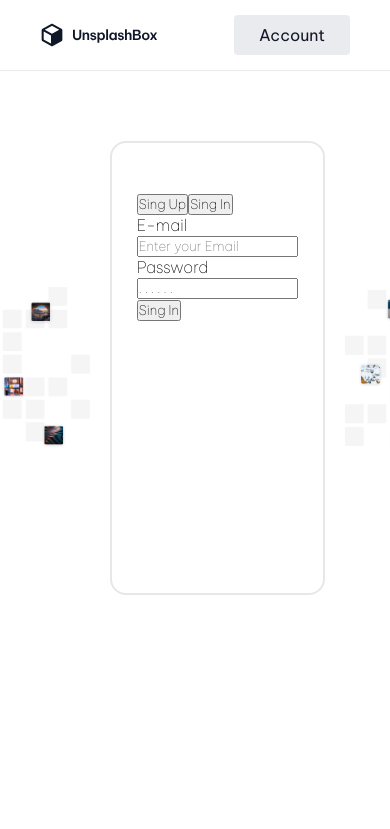
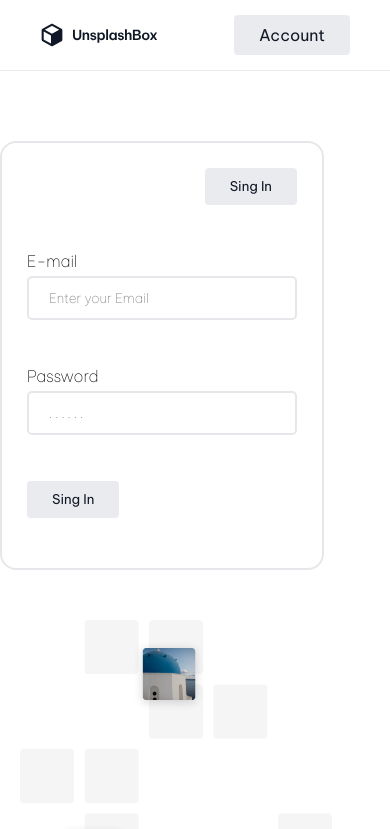
Before and after one commit to Maiky33/unplashBoxImage, a React (Create React App) app in the folder client/: page / in a window 390 px wide. Shown: the top 829 px of the page. Built offline with nearby package versions, Linux system fonts and the light colour scheme; no server answers.

Commit message:
responsive and login

```diff
--- a/client/package.json
+++ b/client/package.json
@@ -11,6 +11,7 @@
     "@types/react": "^18.3.3",
     "@types/react-dom": "^18.3.0",
     "axios": "^1.7.2",
+    "dotenv": "^16.4.5",
     "react": "^18.3.1",
     "react-dom": "^18.3.1",
     "react-hook-form": "^7.52.1",
--- a/client/src/components/FormRegister.tsx
+++ b/client/src/components/FormRegister.tsx
@@ -4,8 +4,7 @@ import "./scss/formRegister.scss"
 function FormRegister(props:any) {
 
   const {
-    onSubmitSingUp,
-    onSubmitSingIn,
+    onSubmitSingUporSingIn,
     formState,
     OnsubmitRegister,
     Errors,
@@ -16,8 +15,9 @@ function FormRegister(props:any) {
   return (
     <div className="ContainerForm">
       <div className="containeButtonsRegiter">
-        <button onClick={onSubmitSingUp} className={!formState ? "ButtonSelectedButtonSingUp" : "ButtonSingUp"} type="submit">Sing Up</button>
-        <button onClick={onSubmitSingIn} className={formState? "ButtonSelectedButtonSingIn" : "ButtonSingIn"} type="submit">Sing In</button>
+        <button onClick={onSubmitSingUporSingIn} className={"singUporSingIn"} type="submit">
+          {!formState? "Sing Up" : "Sing In"}
+        </button>
       </div>
 
       <form onSubmit={OnsubmitRegister} className="FormContain">
@@ -56,9 +56,12 @@ function FormRegister(props:any) {
           }
         </div>
 
+
+        <div className="containerButtonSingUpSend">
           <button className="ButtonSingUpSend" type="submit">
             {!formState? 'Sing Up' : 'Sing In'}
           </button>
+        </div>
       </form>
     </div>
   );
--- a/client/src/components/NavBar.tsx
+++ b/client/src/components/NavBar.tsx
@@ -12,9 +12,9 @@ import logo from "../images/Logo.svg"
 
 
 
-function NavBar() {
+function NavBar(props:any) {
 
-  let isAuthenticated = false
+  const {isAuthenticated} = props
 
   return (
     <div className="ContainerNav">
--- /dev/null
+++ b/client/src/components/SearchComponent.tsx
@@ -0,0 +1,60 @@
+import {useState,useEffect} from "react"
+import axios from 'axios';
+import "./scss/searchComponent.scss"
+
+
+
+function SearchComponent(props:any) {
+
+  const [photos, setPhotos] = useState([]);
+  const [page, setPage] = useState(1);
+  const [links, setLinks] = useState({});
+
+  const accessKey = process.env.REACT_APP_ACCESS_KEY; // Reemplaza con tu Access Key de Unsplash
+
+  const fetchPhotos = async (page:any) => {
+    try {
+      const response = await axios.get(`https://api.unsplash.com/photos`, {
+        params: {
+          page: page,
+          client_id: accessKey
+        }
+      });
+
+      setPhotos(response.data);
+      parseLinks(response.headers.link);
+    } catch (error) {
+      console.error('Error fetching photos:', error);
+    }
+  };
+
+  const parseLinks = (linkHeader:any) => {
+    const links = linkHeader.split(', ').reduce((acc:any, link:any) => {
+      const [urlPart, relPart] = link.split('; ');
+      const url = urlPart.replace(/<(.*)>/, '$1').trim();
+      const rel = relPart.replace(/rel="(.*)"/, '$1').trim();
+      acc[rel] = url;
+      return acc;
+    }, {});
+    setLinks(links);
+  };
+
+  useEffect(() => {
+    fetchPhotos(page);
+  }, [page]);
+
+  console.log("photos",photos)
+  console.log("links",links)
+
+  return (
+    <div className="containerSearchComponent">
+      <div className="titleAndSubtitleSearch">
+        <h2 className="title">Search</h2>
+        <p className="subtitle">Search high-resolution images from Unsplash</p>
+      </div>
+      <input className="inputSearch" placeholder="Enter your keywords..."/>
+    </div>
+  )
+}
+
+export default SearchComponent;
--- a/client/src/components/scss/formRegister.scss
+++ b/client/src/components/scss/formRegister.scss
@@ -1,14 +1,73 @@
 .ContainerForm{
+    display: flex;
+    flex-direction: column;
     width: 350px;
     height: 350px;
-    padding: 50px 25px;
+    padding: 25px 25px 50px 25px;
     border: 2px #E5E7EB solid;
     border-radius: 16px;
     background-color: white;
     backdrop-filter: blur(10px);
+
+
     .containeButtonsRegiter{
-        z-index: 5;
+        display: flex;
+        justify-content: end;
+
+        .singUporSingIn{
+            background-color: #E5E7EBCC;
+            color: #121826;
+            border-radius: 4px;
+            padding: 10px 25px;
+            cursor: pointer;
+            font-weight: 400;
+            border:0px;
+        }
     }
+
     .FormContain{
+        height: 100%;
+        display: flex;
+        flex-direction: column;
+        justify-content: space-between;
+
+        .containinputText{
+            display: flex;
+            flex-direction: column;
+            gap: 5px;
+
+            .passwordInput,
+            .emailInput,
+            .usernameInput{
+                height: 40px;
+                outline: none;
+                border-radius: 5px;
+                border: 2px solid #E5E7EB;
+                padding-left: 20px;
+
+            }
+
+        }
+
+        .containerButtonSingUpSend{
+            width: 100%;
+            display: flex;
+            justify-content: start;
+
+            .ButtonSingUpSend{
+                background-color: #E5E7EBCC;
+                color: #121826;
+                border-radius: 4px;
+                padding: 10px 25px;
+                cursor: pointer;
+                font-weight: 400;
+                border:0px;
+            }
+        }
+
+    }
+
+    @media screen and (max-width:414px) {
+        width: 270px;
     }
 }
--- a/client/src/components/scss/navBar.scss
+++ b/client/src/components/scss/navBar.scss
@@ -10,9 +10,6 @@
         display: flex;
         gap: 35px;
 
-        .HomeItem{
-
-        }
         .AccountItem{
             background-color: #E5E7EBCC;
             color: #121826;
--- /dev/null
+++ b/client/src/components/scss/searchComponent.scss
@@ -0,0 +1,33 @@
+.containerSearchComponent{
+    width: 100%;
+    height: 100%;
+
+    display: flex;
+    flex-direction: column;
+    gap: 25px;
+    .titleAndSubtitleSearch{
+        display: flex;
+        flex-direction: column;
+        align-items: center;
+        justify-content: center;
+        margin-top: 165px;
+        gap: 5px;
+
+        .title{
+            text-align: center;
+            font-weight: 500;
+            font-size: 35px;
+        }
+        .subtitle{
+            text-align: center;
+        }
+    }
+    .inputSearch{
+        width: 100%;
+        height: 55px;
+        border-radius: 8px;
+        border: 2px #E5E7EB solid;
+        padding-left: 15px;
+        outline: none;
+    }
+}
--- a/client/src/pages/HomeApp.tsx
+++ b/client/src/pages/HomeApp.tsx
@@ -15,7 +15,7 @@ function HomeApp() {
 
   return (
     <div className="ContainerHomeApp">
-      HomeApp
+      Collections
     </div>
   );
 }
--- a/client/src/pages/ReagisterPage.tsx
+++ b/client/src/pages/ReagisterPage.tsx
@@ -10,6 +10,7 @@ import NavBar from "../components/NavBar";
 import heroLeft from "../images/hero-left.png"
 import heroRight from "../images/hero-right.png"
 import FormRegister from "../components/FormRegister"
+import SearchComponent from "../components/SearchComponent";
 
 
 function RegisterPage() {
@@ -20,8 +21,7 @@ function RegisterPage() {
   const [formState, setformState] = useState(true)
 
 
-
-  const navigate = useNavigate()
+  // const navigate = useNavigate()
 
 
   const OnsubmitRegister = handleSubmit(async(values) =>{
@@ -32,11 +32,8 @@ function RegisterPage() {
     }
   })
 
-  const onSubmitSingUp =()=>{
-    setformState(false)
-  }
-  const onSubmitSingIn =()=>{
-    setformState(true)
+  const onSubmitSingUporSingIn =()=>{
+    setformState(!formState)
   }
 
 
@@ -45,29 +42,30 @@ function RegisterPage() {
     reloginverifyToken()
   },[])
 
-  useEffect(()=>{
-    if(isAuthenticated){
-      navigate('/HomeApp')
-    }
-  },[isAuthenticated])
+  // useEffect(()=>{
+  //   if(isAuthenticated){
+  //     navigate('/HomeApp')
+  //   }
+  // },[isAuthenticated])
 
   return (
     <div className="ContainerRegister">
-      <NavBar/>
+      <NavBar isAuthenticated={isAuthenticated}/>
       <div className="ContainerContentApp">
         <img className="heroBanner-left" src={heroLeft} alt="" />
+        <div className="formRegisterandSearchComponent">
           {
             !isAuthenticated?<FormRegister
-            onSubmitSingUp={onSubmitSingUp}
-            onSubmitSingIn={onSubmitSingIn}
+              onSubmitSingUporSingIn={onSubmitSingUporSingIn}
               formState={formState}
               OnsubmitRegister={OnsubmitRegister}
               Errors={Errors}
               errors={errors}
               register={register}
-          />:null
+            />:
+            <SearchComponent/>
           }
-
+        </div>
         <img className="heroBanner-right" src={heroRight} alt="" />
       </div>
     </div>
--- a/client/src/pages/scss/registerPage.scss
+++ b/client/src/pages/scss/registerPage.scss
@@ -3,7 +3,6 @@
         margin-top: 70px;
         display: flex;
         justify-content: space-between;
-        align-items: center;
         overflow: hidden;
 
         .heroBanner-left,
@@ -19,5 +18,30 @@
             position: relative;
             left: 20px;
         }
+        .formRegisterandSearchComponent{
+            width: 40%;
+        }
+    }
+
+
+    @media screen and (max-width: 916px) {
+        .ContainerContentApp{
+            justify-content: center;
+            gap: 10px;
+        }
+        .heroBanner-left{
+            display: none;
+        }
+    }
+
+    @media screen and (max-width:632px){
+        .ContainerContentApp{
+            flex-direction: column;
+            gap: 50px;
+
+            .heroBanner-right{
+                width: 80%;
+            }
+        }
     }
 }
```
Also changed, not shown: 2 other files (tests, documents, lock files or other folders). Lines whose indentation alone changed are shown as unchanged.
